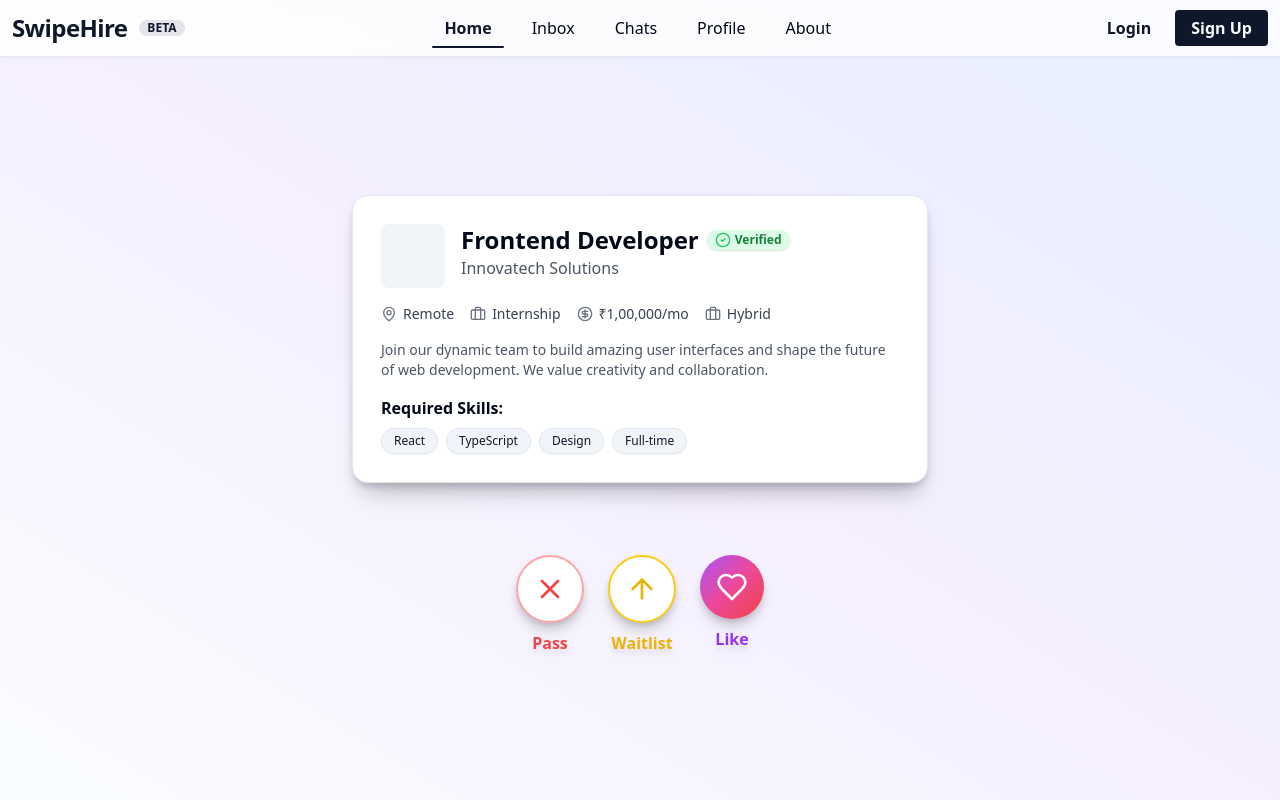
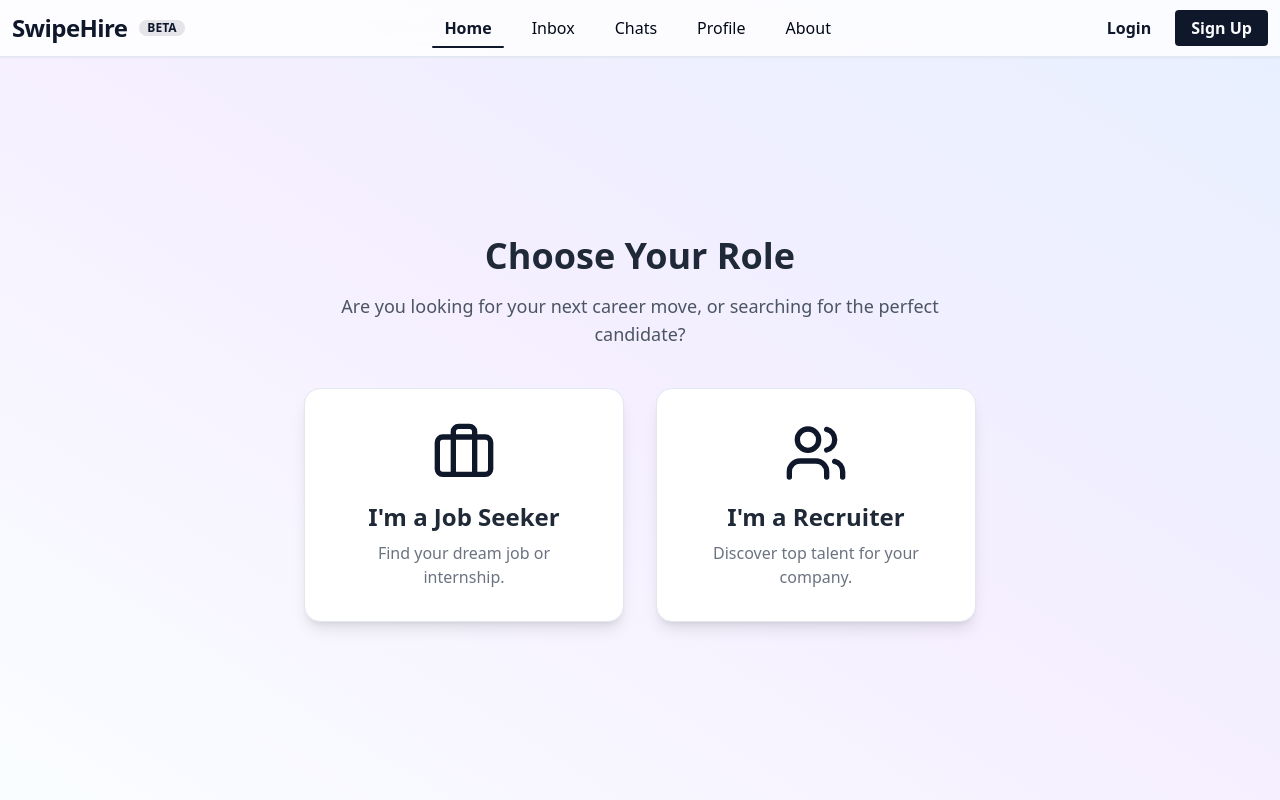
Before and after one commit to vyakhyaagoyal/career-tap-connect, a React (Vite) app: page /home in a window 1280 px wide. Built offline with nearby package versions, Linux system fonts and the light colour scheme.

Commit message:
feat: Implement user role selection on start
Adds a user role selection step (recruiter/seeker) before displaying job/candidate cards, enabling role-based content display.

```diff
--- a/src/components/SwipeStack.tsx
+++ b/src/components/SwipeStack.tsx
@@ -1,3 +1,4 @@
+
 import { useState } from "react";
 import CardJob from "./CardJob";
 import CardCandidate from "./CardCandidate";
@@ -39,7 +40,7 @@ const SwipeStack = ({ feed, userType }: Props) => {
     setTimeout(() => {
       setSwipeDir(null);
       setCurrent((c) => Math.min(feed.length, c + 1));
-    }, 350);
+    }, 500);
   };
 
   if (current >= feed.length)
@@ -56,10 +57,10 @@ const SwipeStack = ({ feed, userType }: Props) => {
     <div className="relative w-full min-h-[380px] flex flex-col items-center drop-shadow-lg select-none animate-fade-in">
       <div
         className={`
-          absolute w-full transition-all duration-300 ease-in-out
-          ${swipeDir === "left" ? "-translate-x-[120vw] -rotate-15 opacity-0" : ""}
-          ${swipeDir === "right" ? "translate-x-[120vw] rotate-15 opacity-0" : ""}
-          ${swipeDir === "up" ? "-translate-y-[100vh] opacity-0" : ""}
+          absolute w-full transition-all duration-500 ease-in-out
+          ${swipeDir === "left" ? "-translate-x-[150vw] -rotate-25 opacity-0" : ""}
+          ${swipeDir === "right" ? "translate-x-[150vw] rotate-25 opacity-0" : ""}
+          ${swipeDir === "up" ? "-translate-y-[120vh] opacity-0" : ""}
         `}
         style={{ zIndex: 2 }}
       >
@@ -80,36 +81,36 @@ const SwipeStack = ({ feed, userType }: Props) => {
         </div>
       )}
       {/* Controls: mobile visible, desktop for demo */}
-      <div className="absolute bottom-[-80px] flex gap-6 justify-center w-full z-10">
-        <div className="flex flex-col items-center gap-2">
+      <div className="absolute -bottom-20 flex gap-4 justify-center w-full z-10">
+        <div className="flex flex-col items-center gap-1">
           <button
             aria-label="Pass"
             onClick={() => onSwipe("left")}
-            className="bg-white border-2 border-red-300 text-red-500 p-4 rounded-full shadow-lg hover:bg-red-50 transition hover:scale-110"
+            className="bg-white/90 backdrop-blur-sm border-2 border-red-300 text-red-500 p-4 rounded-full shadow-lg hover:bg-red-50 transition-all hover:scale-110"
           >
-            <X className="w-8 h-8" />
+            <X className="w-7 h-7" />
           </button>
-          <span className="font-bold text-red-500">Pass</span>
+          <span className="font-bold text-sm text-red-500">Pass</span>
         </div>
-        <div className="flex flex-col items-center gap-2">
+        <div className="flex flex-col items-center gap-1">
           <button
             aria-label="Waitlist"
             onClick={() => onSwipe("up")}
-            className="bg-white border-2 border-yellow-400 text-yellow-500 p-4 rounded-full shadow-lg hover:bg-yellow-50 transition hover:scale-110"
+            className="bg-white/90 backdrop-blur-sm border-2 border-yellow-400 text-yellow-500 p-4 rounded-full shadow-lg hover:bg-yellow-50 transition-all hover:scale-110"
           >
-            <ArrowUp className="w-8 h-8" />
+            <ArrowUp className="w-7 h-7" />
           </button>
-          <span className="font-bold text-yellow-500">Waitlist</span>
+          <span className="font-bold text-sm text-yellow-500">Waitlist</span>
         </div>
-        <div className="flex flex-col items-center gap-2">
+        <div className="flex flex-col items-center gap-1">
           <button
             aria-label="Like"
             onClick={() => onSwipe("right")}
-            className="bg-gradient-to-br from-purple-500 via-pink-500 to-red-500 text-white p-4 rounded-full shadow-lg hover:scale-110 transition"
+            className="bg-gradient-to-br from-purple-500 via-pink-500 to-red-500 text-white p-5 rounded-full shadow-lg hover:scale-110 transition-transform"
           >
             <Heart className="w-8 h-8" />
           </button>
-          <span className="font-bold text-purple-600">Like</span>
+          <span className="font-bold text-sm text-purple-600">Like</span>
         </div>
       </div>
     </div>
--- a/src/pages/Home.tsx
+++ b/src/pages/Home.tsx
@@ -2,11 +2,62 @@
 import NavBar from "@/components/NavBar";
 import SwipeStack from "@/components/SwipeStack";
 import { mockFeedJobs, mockFeedCandidates } from "@/utils/mockData";
-import { useState } from "react";
-
-const userType = "jobseeker"; // Replace with actual auth-based detection
+import { useSearchParams } from "react-router-dom";
+import { Briefcase, Users } from "lucide-react";
 
 const Home = () => {
+  const [searchParams, setSearchParams] = useSearchParams();
+  const userType = searchParams.get("userType");
+
+  const handleRoleSelect = (role: "jobseeker" | "recruiter") => {
+    setSearchParams({ userType: role });
+  };
+
+  if (!userType || (userType !== "jobseeker" && userType !== "recruiter")) {
+    return (
+      <div className="min-h-screen flex flex-col bg-gradient-to-tr from-[#fafdff] via-[#f5efff] to-[#e7f0ff]">
+        <NavBar />
+        <div className="flex-1 flex justify-center items-center px-4 py-6">
+          <div className="w-full max-w-2xl text-center animate-fade-in">
+            <h1 className="text-4xl font-extrabold mb-4 text-gray-800">
+              Choose Your Role
+            </h1>
+            <p className="text-lg text-gray-600 mb-10">
+              Are you looking for your next career move, or searching for the
+              perfect candidate?
+            </p>
+            <div className="grid md:grid-cols-2 gap-8">
+              <button
+                onClick={() => handleRoleSelect("jobseeker")}
+                className="flex flex-col items-center justify-center p-8 bg-white rounded-2xl border shadow-lg hover:shadow-xl transition-all duration-300 hover:scale-105 transform"
+              >
+                <Briefcase className="w-16 h-16 mb-4 text-primary" />
+                <h2 className="text-2xl font-bold text-gray-800">
+                  I'm a Job Seeker
+                </h2>
+                <p className="text-gray-500 mt-2">
+                  Find your dream job or internship.
+                </p>
+              </button>
+              <button
+                onClick={() => handleRoleSelect("recruiter")}
+                className="flex flex-col items-center justify-center p-8 bg-white rounded-2xl border shadow-lg hover:shadow-xl transition-all duration-300 hover:scale-105 transform"
+              >
+                <Users className="w-16 h-16 mb-4 text-primary" />
+                <h2 className="text-2xl font-bold text-gray-800">
+                  I'm a Recruiter
+                </h2>
+                <p className="text-gray-500 mt-2">
+                  Discover top talent for your company.
+                </p>
+              </button>
+            </div>
+          </div>
+        </div>
+      </div>
+    );
+  }
+
   // We'll switch mock feed for demonstration based on user type
   const feed = userType === "jobseeker" ? mockFeedJobs : mockFeedCandidates;
 
@@ -17,7 +68,7 @@ const Home = () => {
         <div className="w-full max-w-xl flex flex-col gap-4 items-center">
           <SwipeStack
             feed={feed}
-            userType={userType}
+            userType={userType as "jobseeker" | "recruiter"}
           />
         </div>
       </div>
--- a/src/pages/Profile.tsx
+++ b/src/pages/Profile.tsx
@@ -2,10 +2,12 @@
 import NavBar from "@/components/NavBar";
 import ProfileForm from "@/components/ProfileForm";
 import ResumeUpload from "@/components/ResumeUpload";
+import { useState } from "react";
 
 const Profile = () => {
   // ProfileForm will handle mock profile completion
   // ResumeUpload will validate and show upload state
+  const [resumeFileName, setResumeFileName] = useState<string | null>(null);
 
   return (
     <div className="min-h-screen flex flex-col bg-gradient-to-tr from-[#fafdff] via-[#f5efff] to-[#e7f0ff]">
@@ -15,7 +17,10 @@ const Profile = () => {
         <ProfileForm />
         <div>
           <h2 className="text-2xl font-bold mb-2">Resume Upload</h2>
-          <ResumeUpload />
+          <ResumeUpload
+            fileName={resumeFileName}
+            onUploadSuccess={setResumeFileName}
+          />
         </div>
       </div>
     </div>
```
